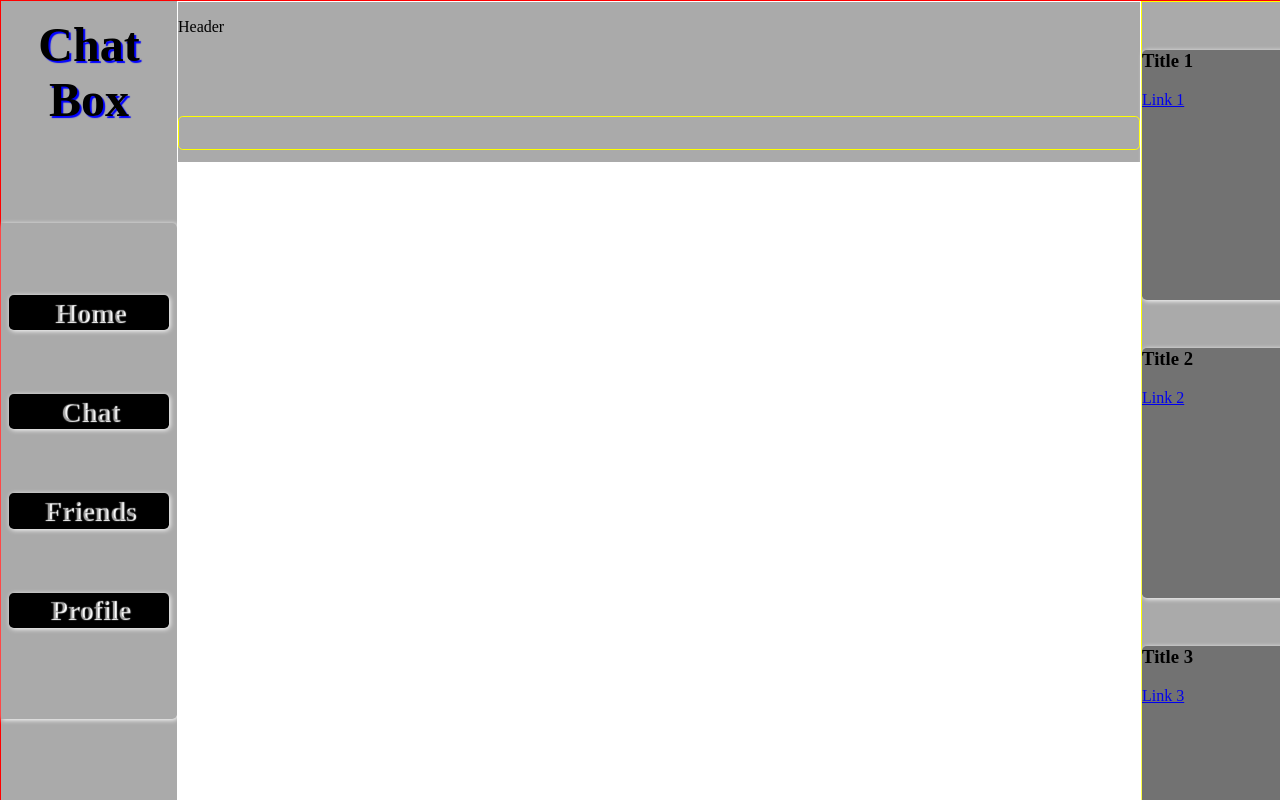
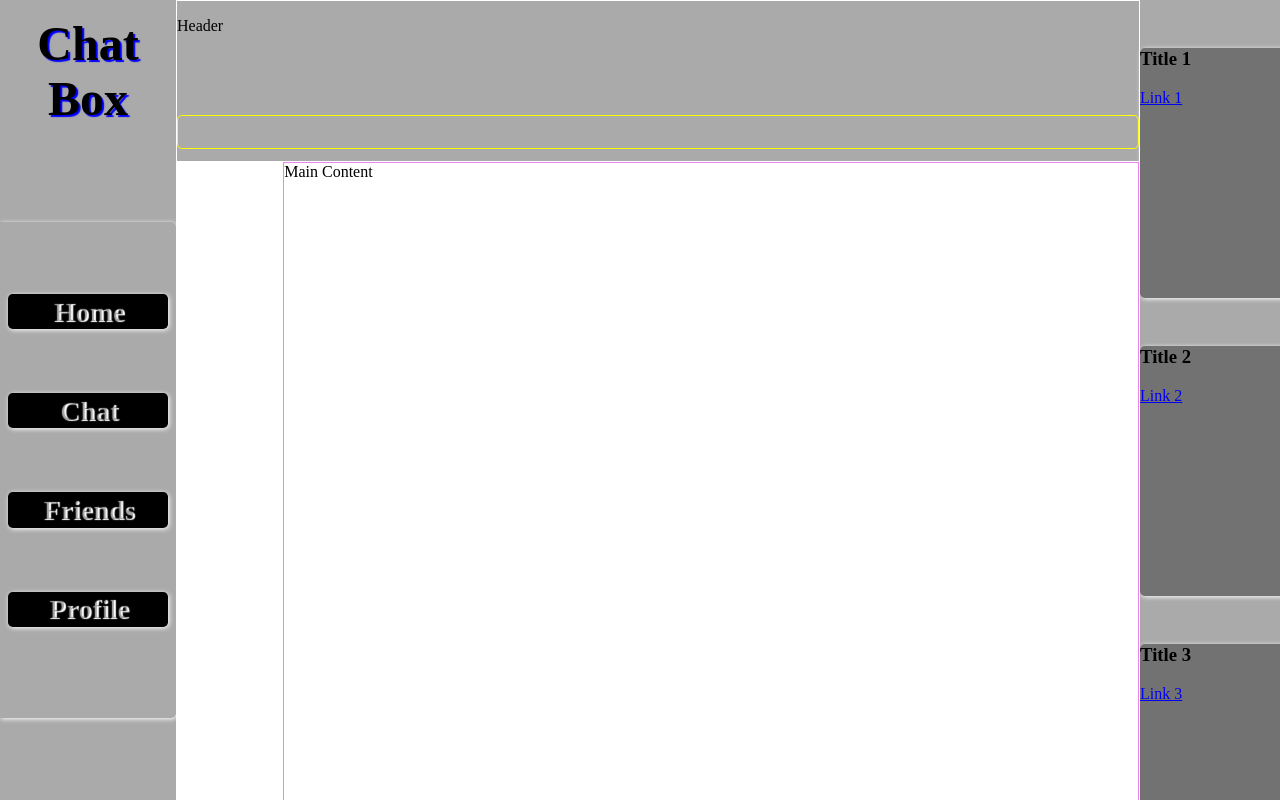
Before and after one commit to Hazey8709/SPA, a React (Create React App) app: page / in a window 1280 px wide. Shown: the top 800 px of the page. Built offline with nearby package versions, Linux system fonts and the light colour scheme.

Commit message:
main Cont Layout

```diff
--- a/src/App.js
+++ b/src/App.js
@@ -5,7 +5,7 @@ import Ads from "./components/adsComp/Ads";
 
 function App() {
     return (
-        <main style={style.main_Cont}>
+        <div style={style.frame_Cont}>
             <Nav />
             <Header />
             <Ads />
@@ -15,18 +15,30 @@ function App() {
                 {/* <Route path='Friends' element={<Friends />} /> */}
                 {/* <Route path='Profile' element={<Profile />} /> */}
             </Routes>
-        </main>
+
+            <main style={style.main_Cont}>Main Content</main>
+        </div>
     );
 }
 
 export default App;
 
 const style = {
-    main_Cont: {
+    frame_Cont: {
         display: "flex",
-        border: ".1rem solid red",
+        // border: ".1rem solid red",
         flexDirection: "row",
         height: "100%",
         width: "100%",
     },
+
+    main_Cont: {
+        display: "inline-block",
+        position: "absolute",
+        border: ".1rem solid violet",
+        height: "50.2rem",
+        width: "66.7%",
+        marginTop: "10.1rem",
+        marginLeft: "17.7rem",
+    },
 };
--- a/src/components/adsComp/Ads.js
+++ b/src/components/adsComp/Ads.js
@@ -9,7 +9,7 @@
 
 const Ads = () => {
     return (
-        <section style={style.ads_Cont}>
+        <aside style={style.ads_Cont}>
             <section style={style.adCard}>
                 {/* <img src={imgCard_1} alt='' /> */}
                 <h1>Title 1</h1>
@@ -45,7 +45,7 @@ const Ads = () => {
                     Link 3
                 </a>
             </section>
-        </section>
+        </aside>
     );
 };
 
@@ -55,7 +55,7 @@ const style = {
     ads_Cont: {
         display: "",
         flexDirection: "column",
-        border: ".1rem solid yellow",
+        // border: ".1rem solid teal",
         backgroundColor: "#0005",
         width: "20rem",
         height: "100vh",
```
